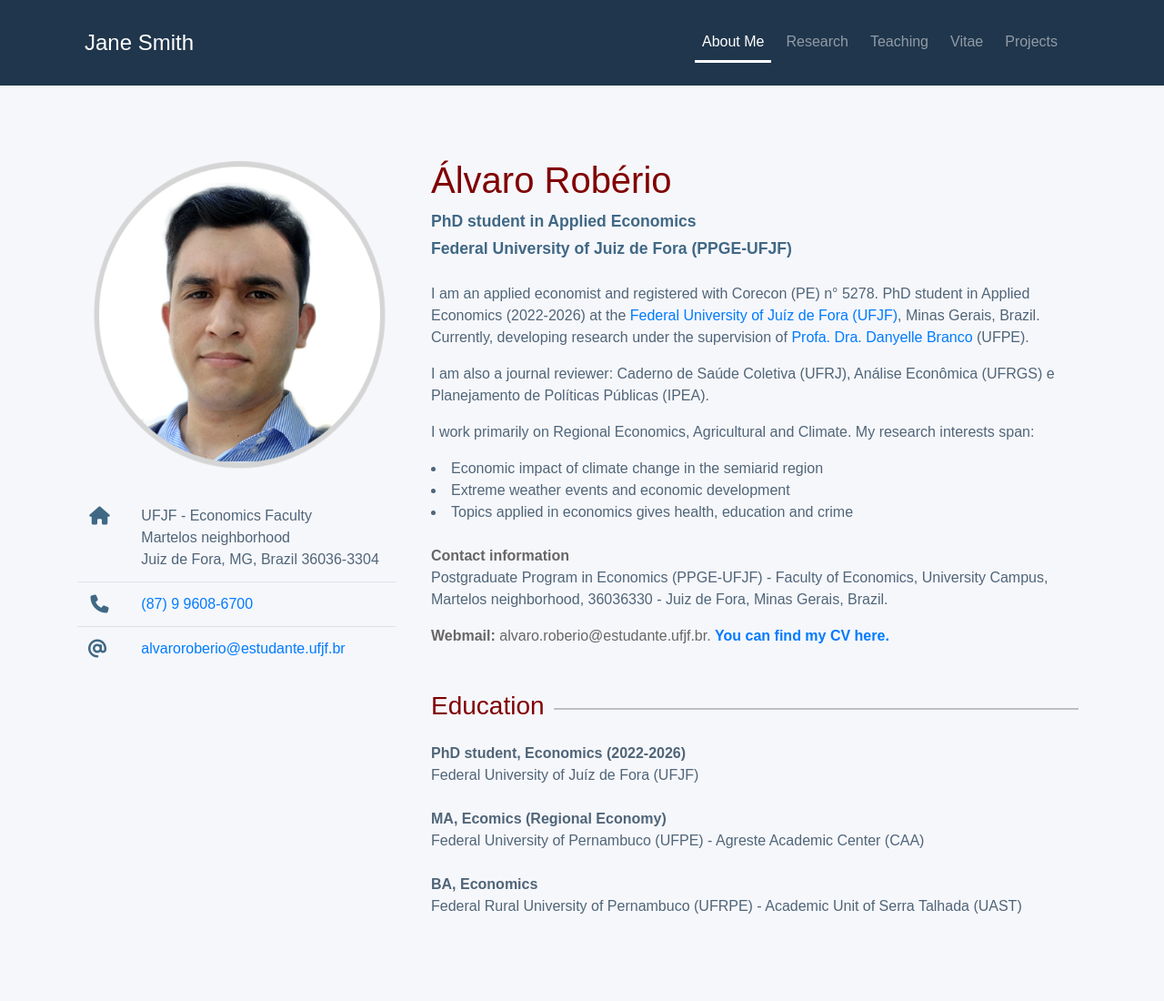
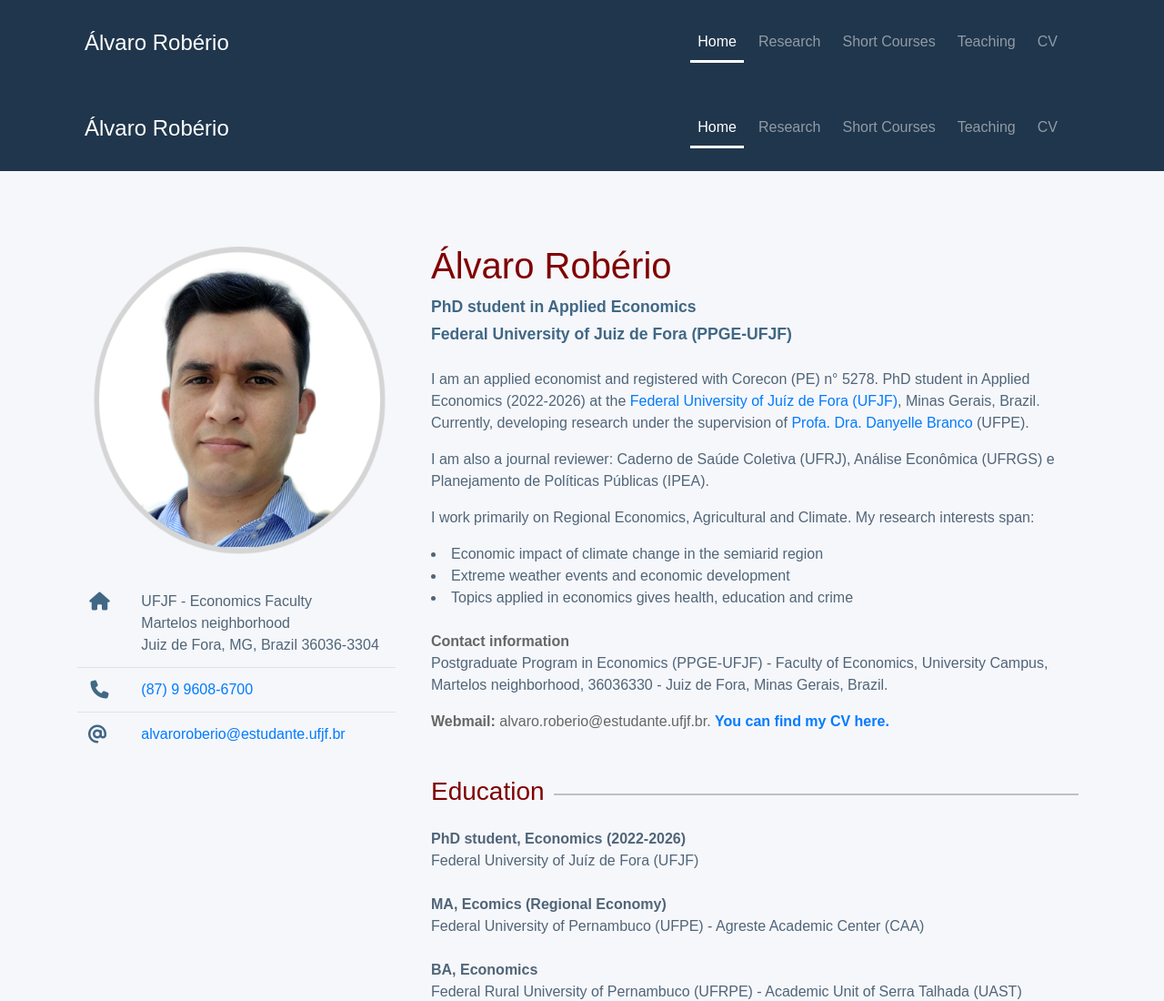
Before and after one commit to alvaroroberio/alvaroroberio.github.io, a plain HTML site: page index.html in a window 1280 px wide. Shown: the top 1100 px of the page at 91% size. Drawn offline with nearby package versions, Linux system fonts and the light colour scheme.

Commit message:
Update page-navbar.html

```diff
--- a/page-navbar.html
+++ b/page-navbar.html
@@ -1,7 +1,7 @@
 <nav id="page-navbar" class="navbar navbar-expand-md bg-navbar navbar-dark">
   <div class="container">
   <!-- <div class="container"> -->
-    <a class="navbar-brand pl-2" href="index.html">Jane Smith</a>
+    <a class="navbar-brand pl-2" href="index.html">Álvaro Robério</a>
     <button class="navbar-toggler" type="button" data-toggle="collapse" data-target="#navbar-body" aria-controls="navbar-body" aria-expanded="false" aria-label="Toggle navigation">
       <!-- <span class="navbar-toggler-icon"></span> -->
       <i class="fa fa-bars fa-fw white"></i>
@@ -9,25 +9,58 @@
     <div class="collapse navbar-collapse" id="navbar-body">
       <ul class="navbar-nav ml-auto mr-2 pr-2">
         <li id="me" class="nav-item text-white mr-2 active">
-          <a class="nav-link" href="index.html">About Me</a>
+          <a class="nav-link" href="index.html">Home</a>
         </li>
         <li id="research" class="nav-item text-white mr-2">
           <a class="nav-link" href="research.html">Research</a>
+        </li>
+        <li id="projects" class="nav-item text-white mr-2">
+          <a class="nav-link" href="short-courses.html">Short Courses</a>
         </li>
         <li id="teaching" class="nav-item text-white mr-2">
           <a class="nav-link" href="teaching.html">Teaching</a>
         </li>
         <li id="vitae" class="nav-item text-white mr-2">
-          <a class="nav-link" href="vitae.html">Vitae</a>
-        </li>
-        <li id="projects" class="nav-item text-white mr-2">
-          <a class="nav-link" href="projects.html">Projects</a>
+          <a class="nav-link" href="cv.html">CV</a>
         </li>
         <li id="blog" class="nav-item text-white mr-2 d-none">
-          <a class="nav-link" href="blog.html">Blog</a>
+          <a class="nav-link" href="https://rpubs.com/alvaroroberio">Code</a>
         </li>
       </ul>
     </div>
   <!-- </div> -->
   </div>
 </nav>
+<nav id="page-navbar" class="navbar navbar-expand-md bg-navbar navbar-dark">
+  <div class="container">
+  <!-- <div class="container"> -->
+    <a class="navbar-brand pl-2" href="index.html">Álvaro Robério</a>
+    <button class="navbar-toggler" type="button" data-toggle="collapse" data-target="#navbar-body" aria-controls="navbar-body" aria-expanded="false" aria-label="Toggle navigation">
+      <!-- <span class="navbar-toggler-icon"></span> -->
+      <i class="fa fa-bars fa-fw white"></i>
+    </button>
+    <div class="collapse navbar-collapse" id="navbar-body">
+      <ul class="navbar-nav ml-auto mr-2 pr-2">
+        <li id="me" class="nav-item text-white mr-2 active">
+          <a class="nav-link" href="index.html">Home</a>
+        </li>
+        <li id="research" class="nav-item text-white mr-2">
+          <a class="nav-link" href="research.html">Research</a>
+        </li>
+        <li id="projects" class="nav-item text-white mr-2">
+          <a class="nav-link" href="short-courses.html">Short Courses</a>
+        </li>
+        <li id="teaching" class="nav-item text-white mr-2">
+          <a class="nav-link" href="teaching.html">Teaching</a>
+        </li>
+        <li id="vitae" class="nav-item text-white mr-2">
+          <a class="nav-link" href="cv.html">CV</a>
+        </li>
+        <li id="blog" class="nav-item text-white mr-2 d-none">
+          <a class="nav-link" href="https://rpubs.com/alvaroroberio">Code</a>
+        </li>
+      </ul>
+    </div>
+  <!-- </div> -->
+  </div>
+</nav>
```
